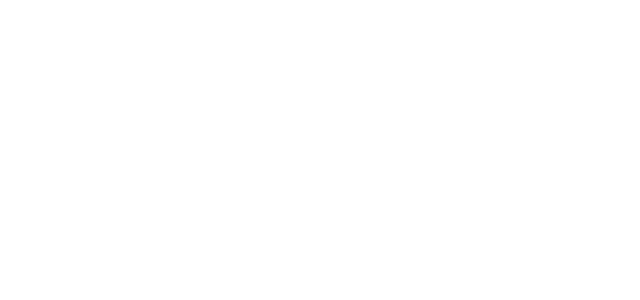
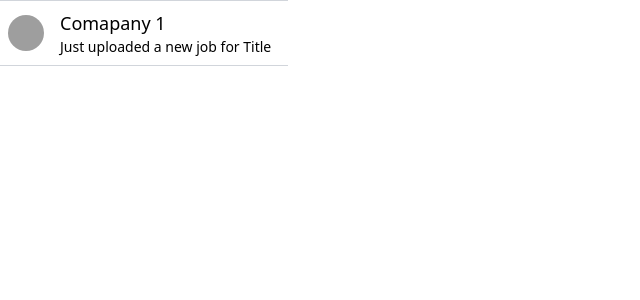
Before and after one commit to ali-ismail02/linkedin-clone, a React (Create React App) app in the folder frontend/: page /notifications in a window 1280 px wide. Before the commit this address had no page. Shown: the top 300 px of the page, without its empty margins (0-640 px from the left). Built offline with nearby package versions, Linux system fonts and the light colour scheme.

Commit message:
Frontend: Added Notification component

```diff
--- a/frontend/src/App.js
+++ b/frontend/src/App.js
@@ -1,4 +1,5 @@
 import { BrowserRouter as Router, Routes, Route } from "react-router-dom";
+import Notification from "./components/Notification";
 import Home from "./pages/Home";
 import Job from "./pages/Job";
 import Signin from "./pages/Signin";
@@ -15,6 +16,7 @@
         <Route path="/signup-work" element={<SignupWork/>}/>
         <Route path="/home" element={<Home />} />
         <Route path="/job" element={<Job />} />
+        <Route path="/notifications" element={<Notification />} />
       </Routes>
     </Router>
   );
--- /dev/null
+++ b/frontend/src/components/Notification.js
@@ -0,0 +1,70 @@
+import '../index.css';
+
+const Notification = ({data}) => {
+    return (
+    <div className='flex items-center w-72 p-2 border-b border-t border-gray-300'>
+        <img src={"http://127.0.0.1:3000/img?id="+data[3]._id} className=" w-9 h-9 mr-4 rounded-full"/>
+        <div className='flex flex-col'>
+            <p className='text-lg'>{data[2].company_name}</p>
+            <p className='text-sm'>{"Just uploaded a new job for " + data[1].job_title}</p>
+        </div>
+    </div>
+    )
+}
+Notification.defaultProps = {
+    data:[
+        {
+            "_id": "634c187e1ba976c045825975",
+            "company": "634afc8cc42294e967f022c9",
+            "job": "634c187e1ba976c045825970",
+            "read": 0,
+            "job_seeker": "634ad724f610b13a3c8036e2",
+            "__v": 0
+        },
+        {
+            "_id": "634c187e1ba976c045825970",
+            "company": "634afc8cc42294e967f022c9",
+            "job_title": "Title",
+            "Date": "2022-10-16T14:43:10.807Z",
+            "work_time": "Full time",
+            "requirements": "requirements",
+            "description": "description",
+            "location": "location",
+            "__v": 0
+        },
+        {
+            "_id": "634afc8cc42294e967f022c9",
+            "jobs": [
+                "634afcacc42294e967f022d1",
+                "634c1229b2d673fc44959cf6",
+                "634c122cb2d673fc44959cfd",
+                "634c123bb2d673fc44959d04",
+                "634c13109ef81d815a2e5eac",
+                "634c13109ef81d815a2e5eb3",
+                "634c13119ef81d815a2e5eba",
+                "634c13119ef81d815a2e5ec1",
+                "634c13129ef81d815a2e5ec8",
+                "634c1827c52a0246c6a03749",
+                "634c1841725249d04870916c",
+                "634c187e1ba976c045825970"
+            ],
+            "company_name": "Comapany 1",
+            "industry": "Industry x",
+            "company_size": "341",
+            "hq": "Head quarters location",
+            "website": "www.google.com",
+            "locations": "1",
+            "user": "634afc8cc42294e967f022c6",
+            "__v": 12
+        },
+        {
+            "_id": "634afc8cc42294e967f022c6",
+            "email": "cmp1@email.com",
+            "user_type": "634ad35788dd8280a336e38a",
+            "__v": 0,
+            "image": "images/image1665863684134.png"
+        }
+    ]
+  };
+
+export default Notification;
```
